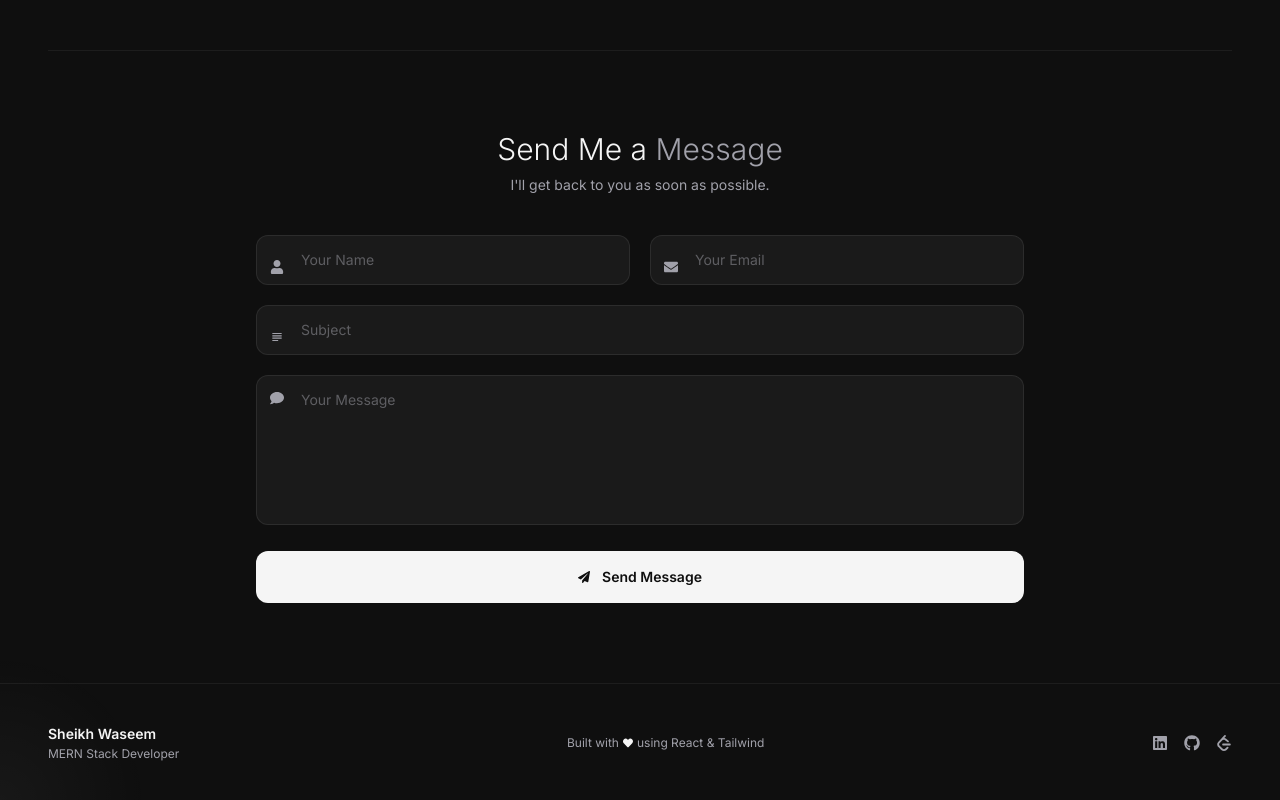
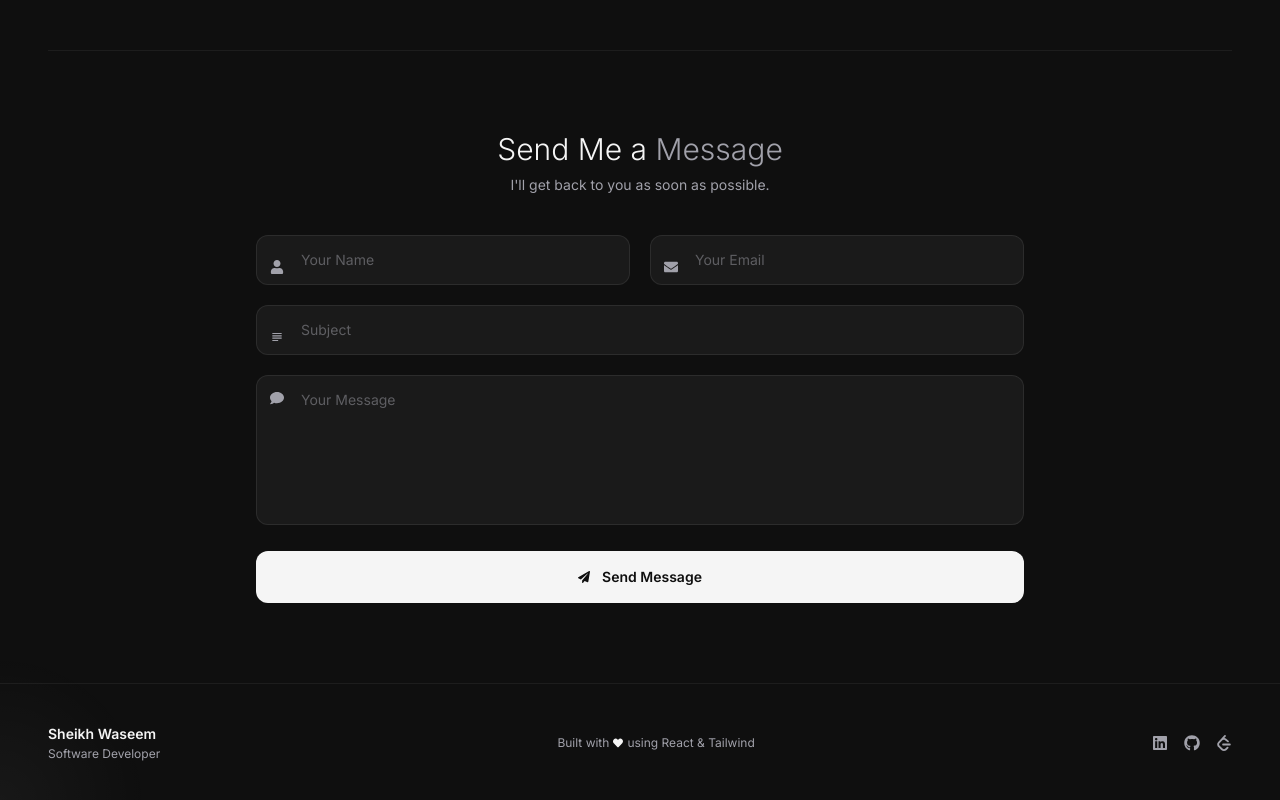
Before and after one commit to Sheikhwaseem28/Portfolio-website, a React (Create React App) app: page / in a window 1280 px wide. Shown: the part 6703-7503 px from the top of the page. Built offline with nearby package versions, Linux system fonts and the light colour scheme.

Commit message:
ui change

```diff
--- a/src/components/Footer.jsx
+++ b/src/components/Footer.jsx
@@ -15,7 +15,7 @@ const Footer = () => (
       {/* Brand */}
       <div>
         <p className="text-sm font-semibold text-[#F5F5F5]">Sheikh Waseem</p>
-        <p className="text-xs text-[#A1A1AA] mt-0.5">MERN Stack Developer</p>
+        <p className="text-xs text-[#A1A1AA] mt-0.5">Software Developer</p>
       </div>
 
       {/* Credit */}
@@ -27,8 +27,8 @@ const Footer = () => (
       <div className="flex items-center gap-4 text-[#A1A1AA] text-base">
         {[
           { Icon: FaLinkedin, href: CONTACT.linkedin },
-          { Icon: FaGithub,   href: CONTACT.github   },
-          { Icon: SiLeetcode, href: CONTACT.leetcode  },
+          { Icon: FaGithub, href: CONTACT.github },
+          { Icon: SiLeetcode, href: CONTACT.leetcode },
         ].map(({ Icon, href }, i) => (
           <motion.a
             key={i}
```
Also changed, not shown: src/components/Skills.jsx (line endings or trailing spaces).
